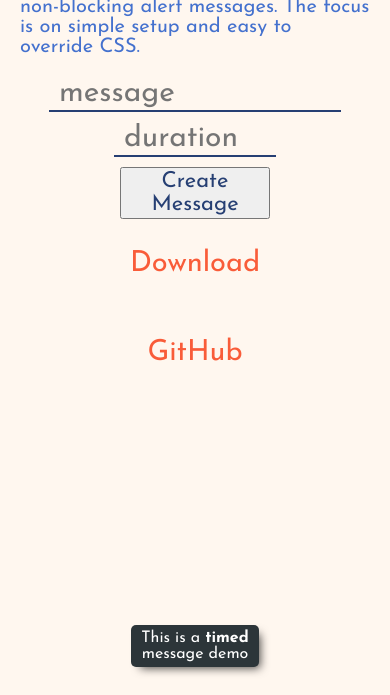
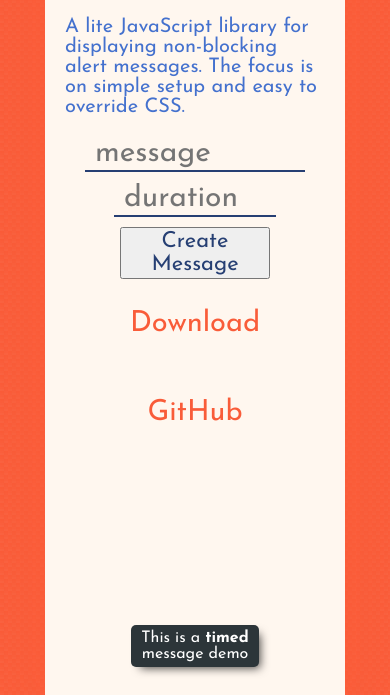
Before and after one commit to JeffSallans/timed-message-js, a plain HTML site: page index.html in a window 390 px wide. Shown: the part 149-844 px from the top of the page. Drawn offline with nearby package versions, Linux system fonts and the light colour scheme.

Commit message:
Adjusted page width for improved responsive framing

```diff
--- a/index.css
+++ b/index.css
@@ -14,7 +14,11 @@ body {
     background-color: #FFF7EF;
     padding: 20px;
     box-sizing: border-box;
-    max-width: 500px;
+    /* Only 70% of the window for a framing effect */
+    width: 70vw;
+    /* Max size for full screen desktop */
+    max-width: 800px;
+    /* Min size for small phones */
     min-width: 300px;
     margin: 0 auto;
     -webkit-box-shadow: 0px 0px 100px 100px rgba(249,92,57,0.9);
```
